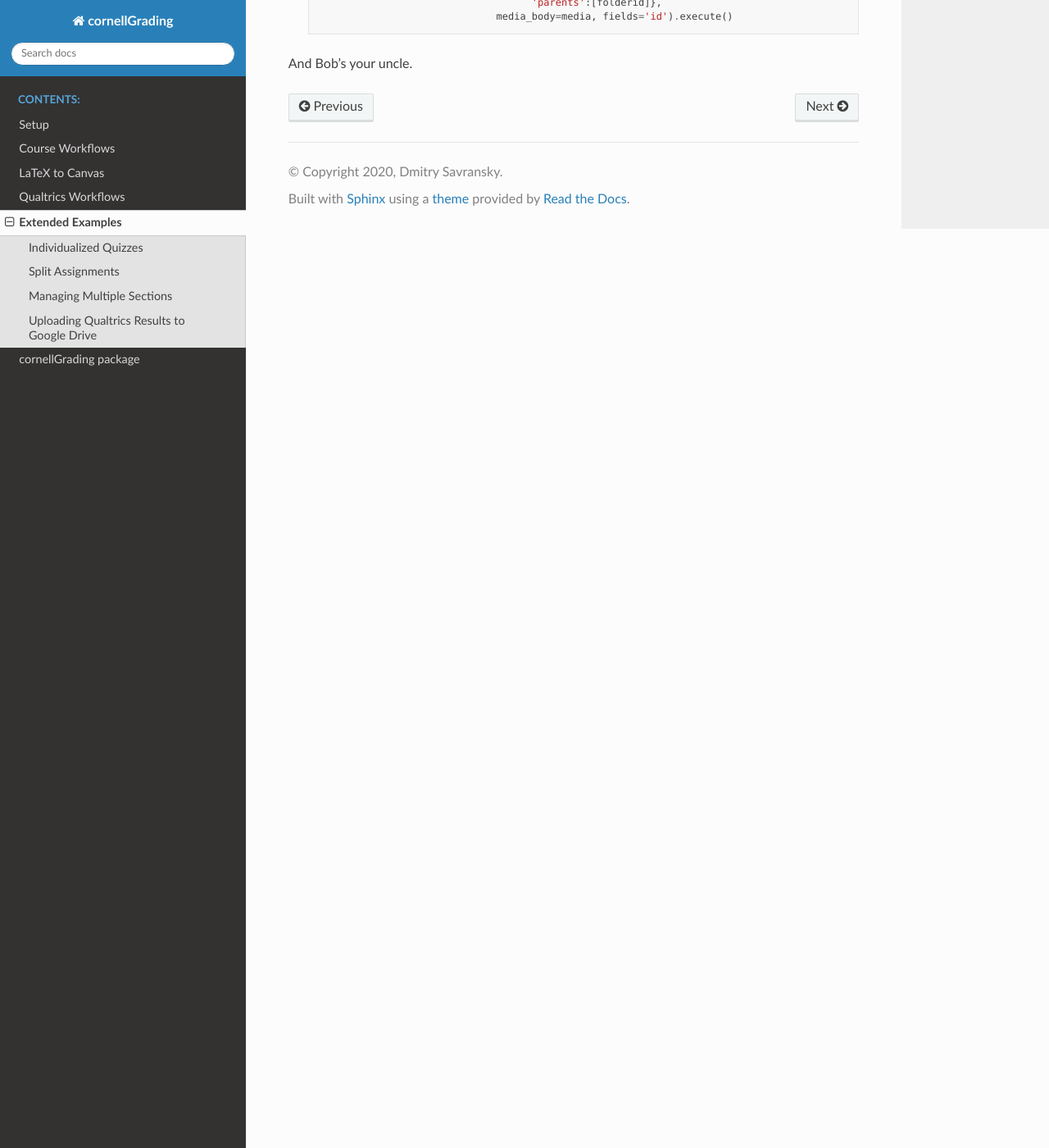
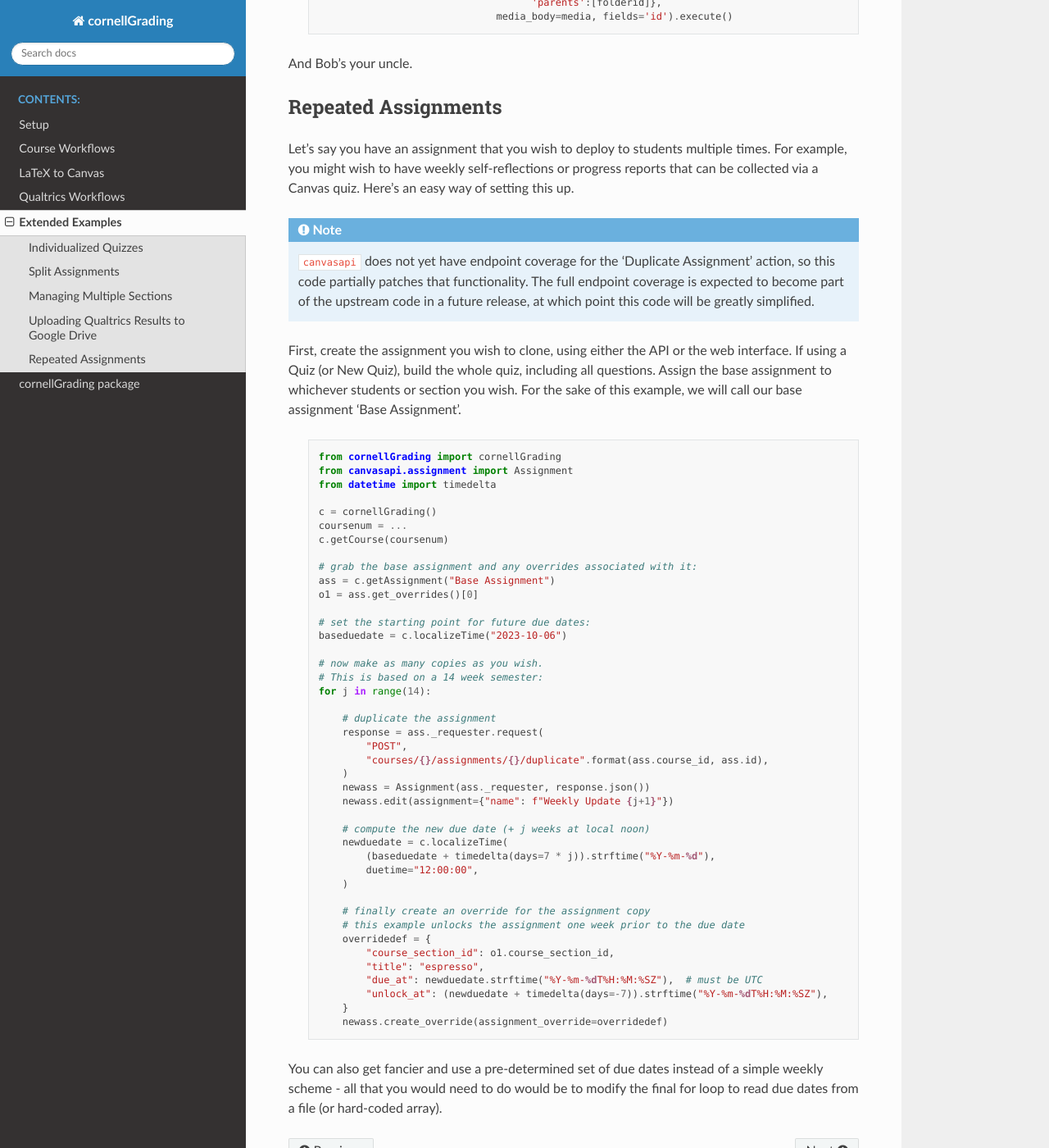
Before and after one commit to dsavransky/grading, a Sphinx documentation site: the page built from documentation/examples.rst, in a window 1280 px wide and 1400 px high, scrolled down 8517 px. Shown: the whole window at 82% size. Built offline with Sphinx 7.4.7 and the Read the Docs theme 2.0.0, drawn with Linux system fonts in a browser that asks for light colours.

Commit message:
adding repeated assignments example

```diff
--- a/documentation/examples.rst
+++ b/documentation/examples.rst
@@ -397,3 +397,61 @@ Note that the token file is specific to the scopes in use.  If you change scopes
                                       media_body=media, fields='id').execute()
 
 And Bob's your uncle.
+
+Repeated Assignments
+-----------------------
+
+Let's say you have an assignment that you wish to deploy to students multiple times.  For example, you might wish to have weekly self-reflections or progress reports that can be collected via a Canvas quiz.  Here's an easy way of setting this up.
+
+.. note::
+
+   ``canvasapi`` does not yet have endpoint coverage for the 'Duplicate Assignment' action, so this code partially patches that functionality.  The full endpoint coverage is expected to become part of the upstream code in a future release, at which point this code will be greatly simplified.
+
+First, create the assignment you wish to clone, using either the API or the web interface.  If using a Quiz (or New Quiz), build the whole quiz, including all questions. Assign the base assignment to whichever students or section you wish.  For the sake of this example, we will call our base assignment 'Base Assignment'.
+
+    .. code-block:: python
+
+        from cornellGrading import cornellGrading
+        from canvasapi.assignment import Assignment
+        from datetime import timedelta
+
+        c = cornellGrading()
+        coursenum = ...
+        c.getCourse(coursenum)
+
+        # grab the base assignment and any overrides associated with it:
+        ass = c.getAssignment("Base Assignment")
+        o1 = ass.get_overrides()[0]
+
+        # set the starting point for future due dates:
+        baseduedate = c.localizeTime("2023-10-06")
+
+        # now make as many copies as you wish.
+        # This is based on a 14 week semester:
+        for j in range(14):
+
+            # duplicate the assignment
+            response = ass._requester.request(
+                "POST",
+                "courses/{}/assignments/{}/duplicate".format(ass.course_id, ass.id),
+            )
+            newass = Assignment(ass._requester, response.json())
+            newass.edit(assignment={"name": f"Weekly Update {j+1}"})
+
+            # compute the new due date (+ j weeks at local noon)
+            newduedate = c.localizeTime(
+                (baseduedate + timedelta(days=7 * j)).strftime("%Y-%m-%d"),
+                duetime="12:00:00",
+            )
+
+            # finally create an override for the assignment copy
+            # this example unlocks the assignment one week prior to the due date
+            overridedef = {
+                "course_section_id": o1.course_section_id,
+                "title": "espresso",
+                "due_at": newduedate.strftime("%Y-%m-%dT%H:%M:%SZ"),  # must be UTC
+                "unlock_at": (newduedate + timedelta(days=-7)).strftime("%Y-%m-%dT%H:%M:%SZ"),
+            }
+            newass.create_override(assignment_override=overridedef)
+
+You can also get fancier and use a pre-determined set of due dates instead of a simple weekly scheme - all that you would need to do would be to modify the final for loop to read due dates from a file (or hard-coded array).
```
